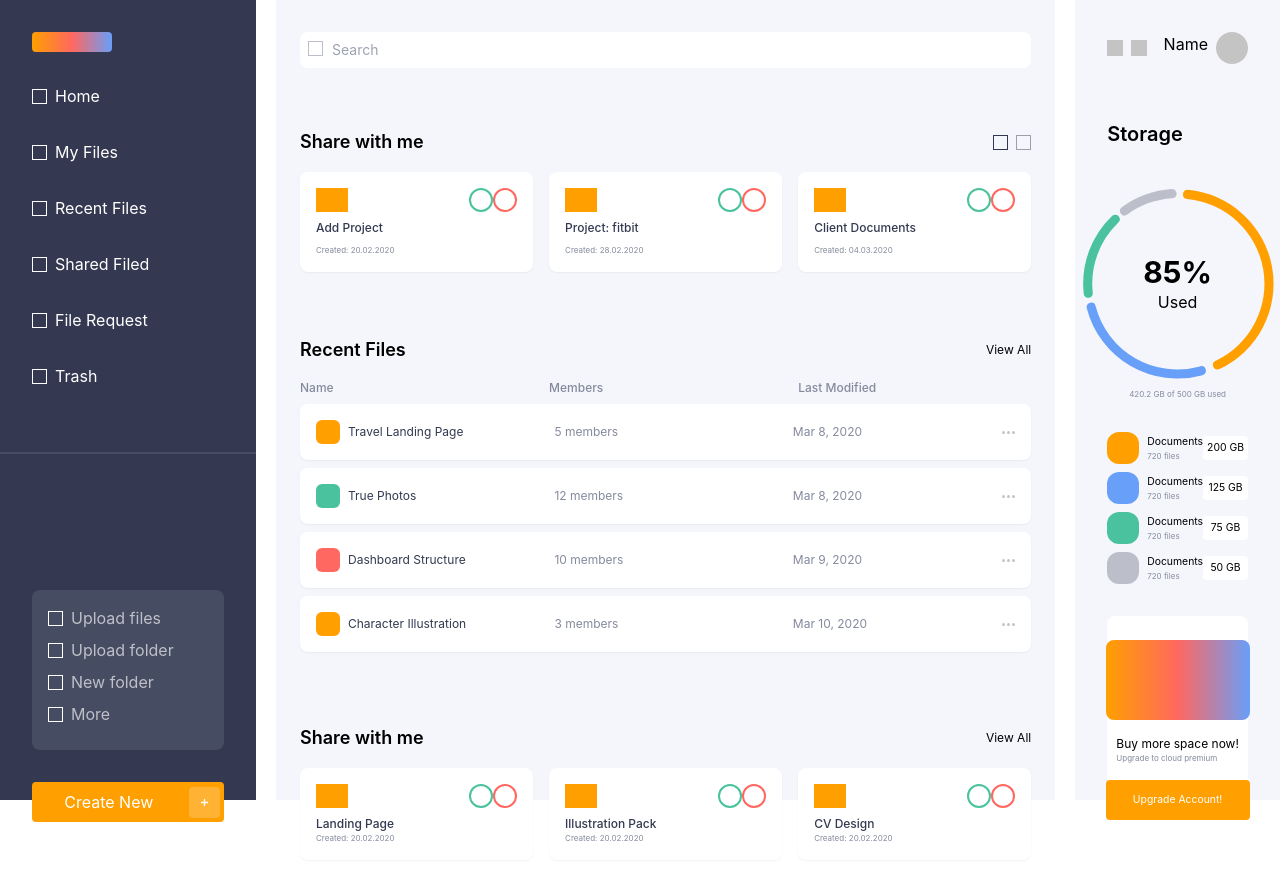
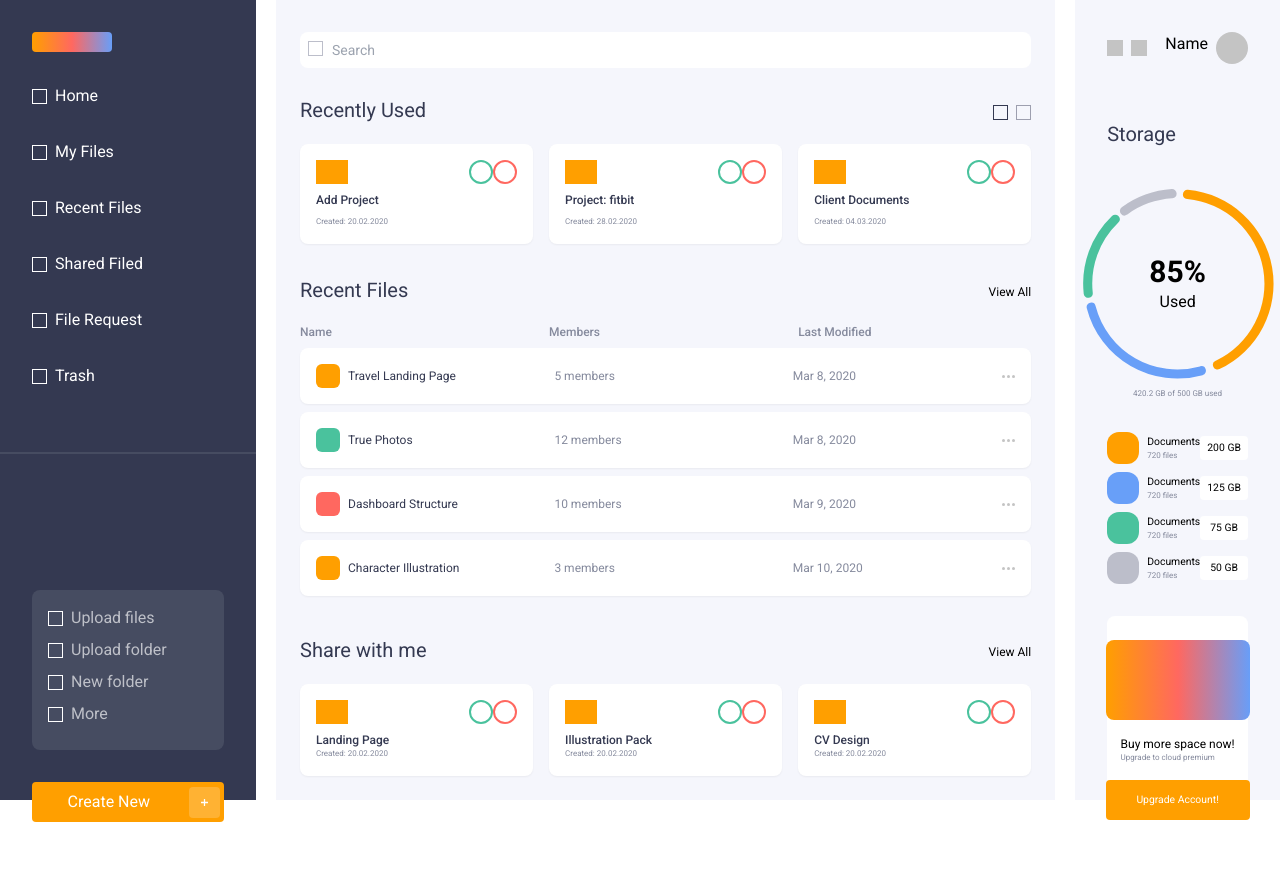
Before and after one commit to OVarLaz/css-react-layout, a React (Create React App) app: page / in a window 1280 px wide. Shown: the top 880 px of the page. Built offline with nearby package versions, Linux system fonts and the light colour scheme.

Commit message:
feat: font and titles

```diff
--- a/public/index.html
+++ b/public/index.html
@@ -24,6 +24,11 @@
       work correctly both with client-side routing and a non-root public URL.
       Learn how to configure a non-root public URL by running `npm run build`.
     -->
+    <link
+      href="https://fonts.googleapis.com/css2?family=Roboto:wght@400;500;700&display=swap"
+      rel="stylesheet"
+    />
+
     <title>React App</title>
   </head>
   <body>
--- a/src/App.tsx
+++ b/src/App.tsx
@@ -5,7 +5,7 @@ import Sidebar from "./views/components/Sidebar";
 
 const App: React.FC = () => {
   return (
-    <div className="flex min-h-screen">
+    <div className="flex min-h-screen font-sans">
       <Sidebar />
       <div className="flex flex-col flex-1">
         <Home />
--- a/src/views/components/RecentFiles/RecentFiles.tsx
+++ b/src/views/components/RecentFiles/RecentFiles.tsx
@@ -1,5 +1,6 @@
 import React from "react";
 import { ActionDotsIcon } from "../ui/Icon";
+import Title from "../ui/Title";
 
 const files = [
   {
@@ -36,7 +37,9 @@ const RecentFiles = () => {
   return (
     <div>
       <div className="flex justify-between items-center mb-4">
-        <h2 className="text-lg font-semibold">Recent Files</h2>
+        <div className="mb-1">
+          <Title name="Recent Files" />
+        </div>
         <a href="#" className="text-xs">
           View All
         </a>
--- a/src/views/components/RecentlyUsed/RecentlyUsed.tsx
+++ b/src/views/components/RecentlyUsed/RecentlyUsed.tsx
@@ -1,5 +1,6 @@
 import React from "react";
 import { SquareIcon } from "../ui/Icon";
+import Title from "../ui/Title";
 
 const RecentlyUsed: React.FC = () => {
   const sharedFiles = [
@@ -25,7 +26,9 @@ const RecentlyUsed: React.FC = () => {
   return (
     <div>
       <div className="flex justify-between items-center mb-4">
-        <h2 className="text-lg font-semibold">Share with me</h2>
+        <div className="mb-1">
+          <Title name="Recently Used" />
+        </div>
         <div className="flex">
           <SquareIcon color={"#343951"} />
           <div className="ml-2" />
--- a/src/views/components/ShareWithMe/ShareWithMe.tsx
+++ b/src/views/components/ShareWithMe/ShareWithMe.tsx
@@ -1,4 +1,5 @@
 import React from "react";
+import Title from "../ui/Title";
 
 const ShareWithMe = () => {
   const sharedFiles = [
@@ -24,7 +25,9 @@ const ShareWithMe = () => {
   return (
     <div>
       <div className="flex justify-between items-center mb-4">
-        <h2 className="text-lg font-semibold">Share with me</h2>
+        <div className="mb-1">
+          <Title name="Share with me" />
+        </div>
         <a href="#" className="text-xs">
           View All
         </a>
--- /dev/null
+++ b/src/views/components/ui/Title/Title.tsx
@@ -0,0 +1,11 @@
+import React from "react";
+
+type TitleType = {
+  name: string;
+};
+
+const Title = ({ name }: TitleType) => {
+  return <div className="text-gray text-xl">{name}</div>;
+};
+
+export default Title;
--- /dev/null
+++ b/src/views/components/ui/Title/index.ts
@@ -0,0 +1,3 @@
+import Title from "./Title";
+export default Title;
+export * from "./Title";
--- a/src/views/layouts/Home.tsx
+++ b/src/views/layouts/Home.tsx
@@ -5,6 +5,7 @@ import SearchInput from "../components/ui/SearchInput/SearchInput";
 import RecentFiles from "../components/RecentFiles";
 import RecentlyUsed from "../components/RecentlyUsed";
 import ShareWithMe from "../components/ShareWithMe";
+import Title from "../components/ui/Title";
 
 const Home: React.FC = () => {
   const storageData = [
@@ -30,13 +31,13 @@ const Home: React.FC = () => {
         <div className="w-full py-8 px-6">
           <SearchInput />
         </div>
-        <div className="w-full py-8 px-6">
+        <div className="w-full pb-8 px-6">
           <RecentlyUsed />
         </div>
-        <div className="w-full py-8 px-6">
+        <div className="w-full pb-8 px-6">
           <RecentFiles />
         </div>
-        <div className="w-full py-8 px-6">
+        <div className="w-full pb-8 px-6">
           <ShareWithMe />
         </div>
       </div>
@@ -52,7 +53,9 @@ const Home: React.FC = () => {
           </div>
         </div>
         <div className="h-0.5 w-full bg-line-gray"></div>
-        <h2 className="text-xl font-semibold mb-4 px-8 py-6">Storage</h2>
+        <div className="mb-4 px-8 py-6">
+          <Title name="Storage" />
+        </div>
         <StorageChart storageData={storageData} />
         <div className="text-gray-700 px-8">
           <p className="text-tertiary-gray text-tiny flex justify-center mt-2">
--- a/tailwind.config.js
+++ b/tailwind.config.js
@@ -18,6 +18,9 @@ module.exports = {
         "tertiary-gray": "#858A9D",
         "icon-gray": "#C4C4C4",
       },
+      fontFamily: {
+        sans: ["Roboto", "ui-sans-serif", "system-ui"],
+      },
       fontSize: {
         tiny: "0.5rem",
         xxs: "0.65rem",
```
